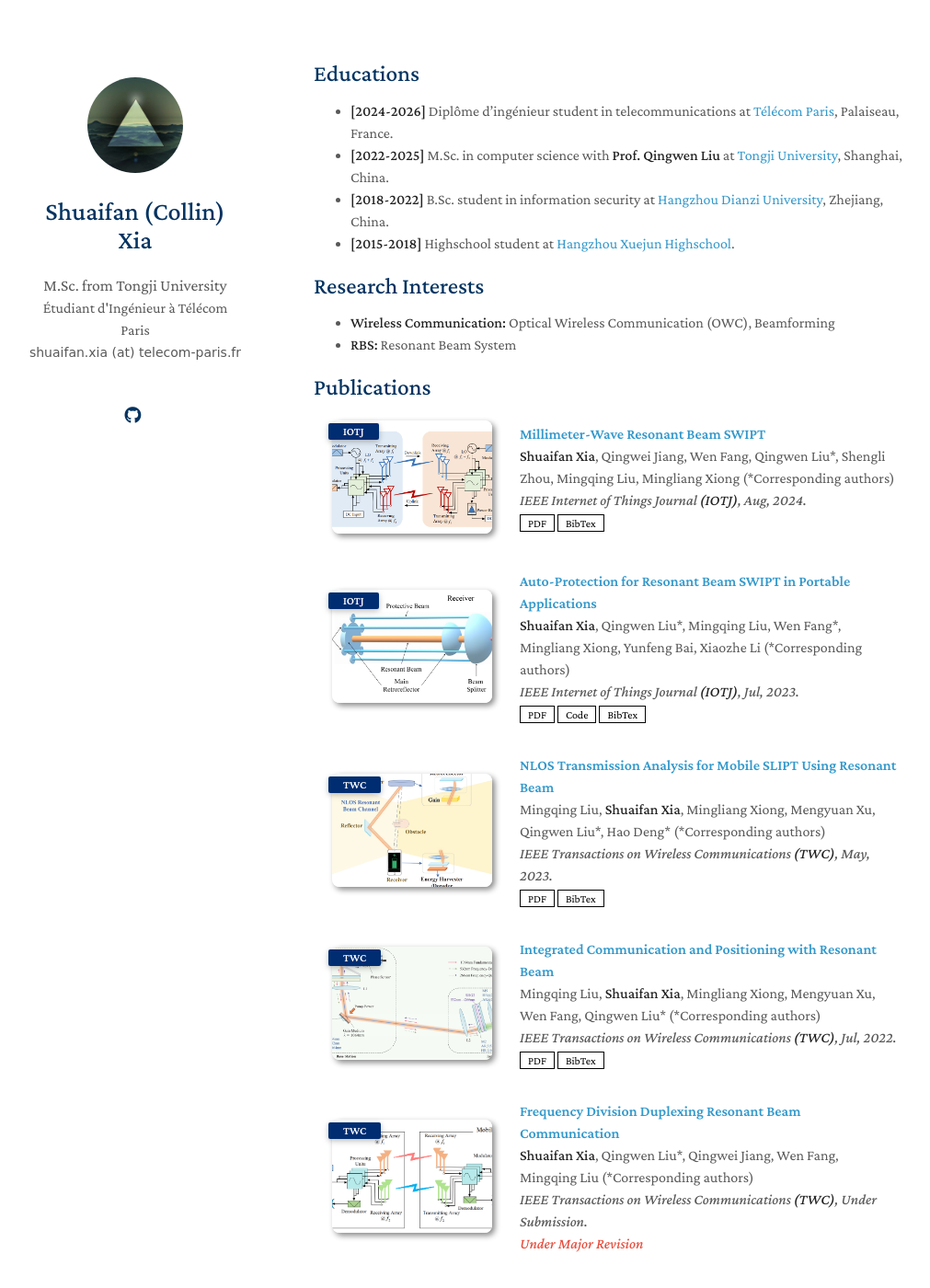
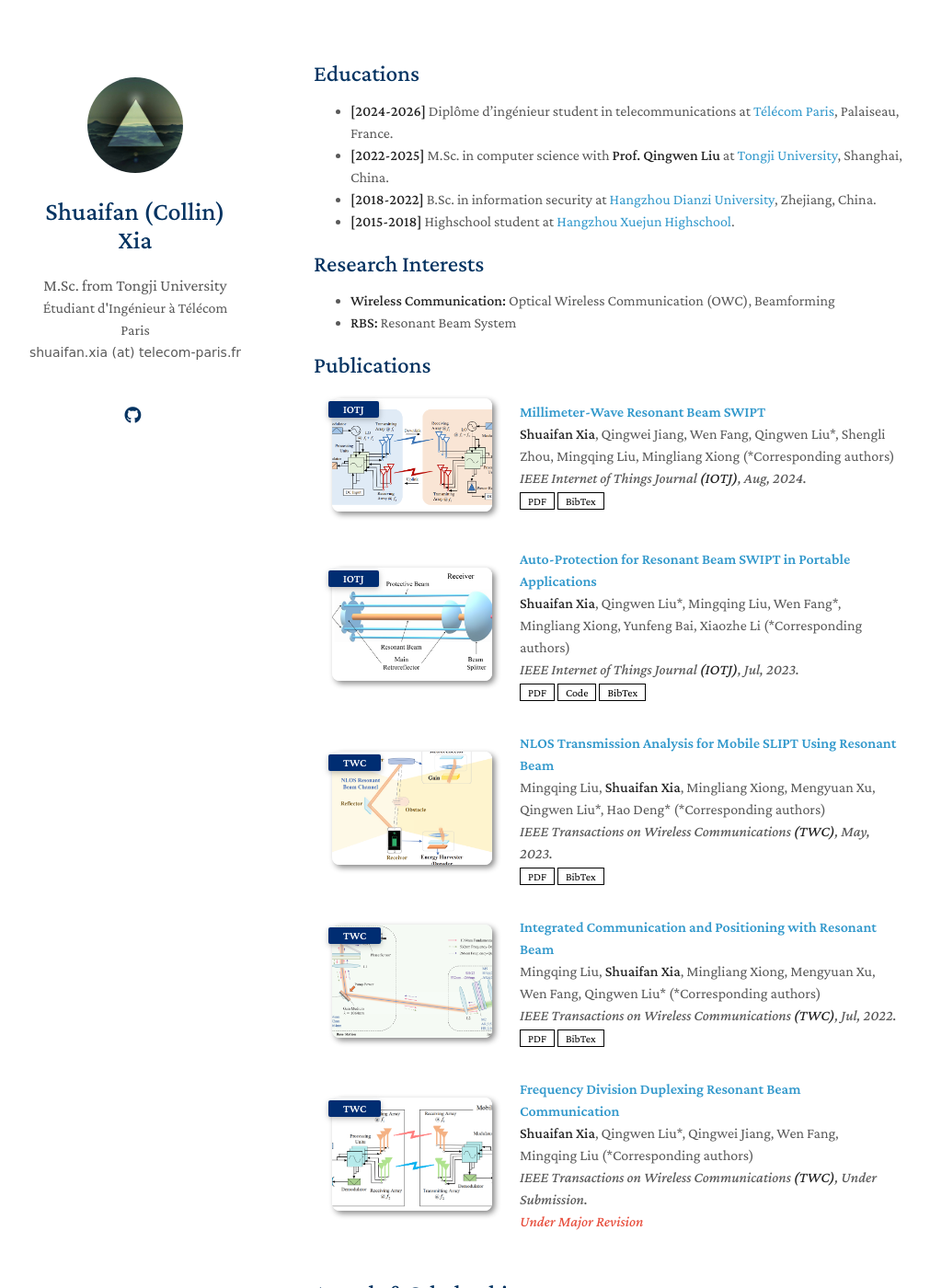
Before and after one commit to Collin911/homepage, a Jekyll site: the page built from index.md, in a window 1280 px wide and 1400 px high. Shown: the whole window at 92% size, without its empty margins (129-1140 px from the left). Built offline with Jekyll 4.4.1, drawn with Linux system fonts in a browser that asks for light colours; nearby versions of some CDN libraries; a style sheet for code colours, icons or effects is not loaded; our own code applies the rules of GitHub Pages for plain Markdown files; some of the changed text lies outside the part shown.

Commit message:
Update index.md
update educations and awards

```diff
--- a/index.md
+++ b/index.md
@@ -5,7 +5,7 @@ layout: homepage
 ## Educations
 - **[2024-2026]** Diplôme d'ingénieur student in telecommunications at [Télécom Paris](https://www.telecom-paris.fr/en/home), Palaiseau, France.
 - **[2022-2025]** M.Sc. in computer science with [**Prof. Qingwen Liu**](https://lmqclare.github.io/Winglab/Publications.html) at [Tongji University](https://www.tongji.edu.cn/), Shanghai, China.
-- **[2018-2022]** B.Sc. student in information security at [Hangzhou Dianzi University](https://www.hdu.edu.cn/main.htm), Zhejiang, China.
+- **[2018-2022]** B.Sc. in information security at [Hangzhou Dianzi University](https://www.hdu.edu.cn/main.htm), Zhejiang, China.
 - **[2015-2018]** Highschool student at [Hangzhou Xuejun Highschool](http://www.hzxjhs.com/home.htm).
 
 ## Research Interests
```
Also changed, not shown: other parts of index.md (+1 -0 lines).
